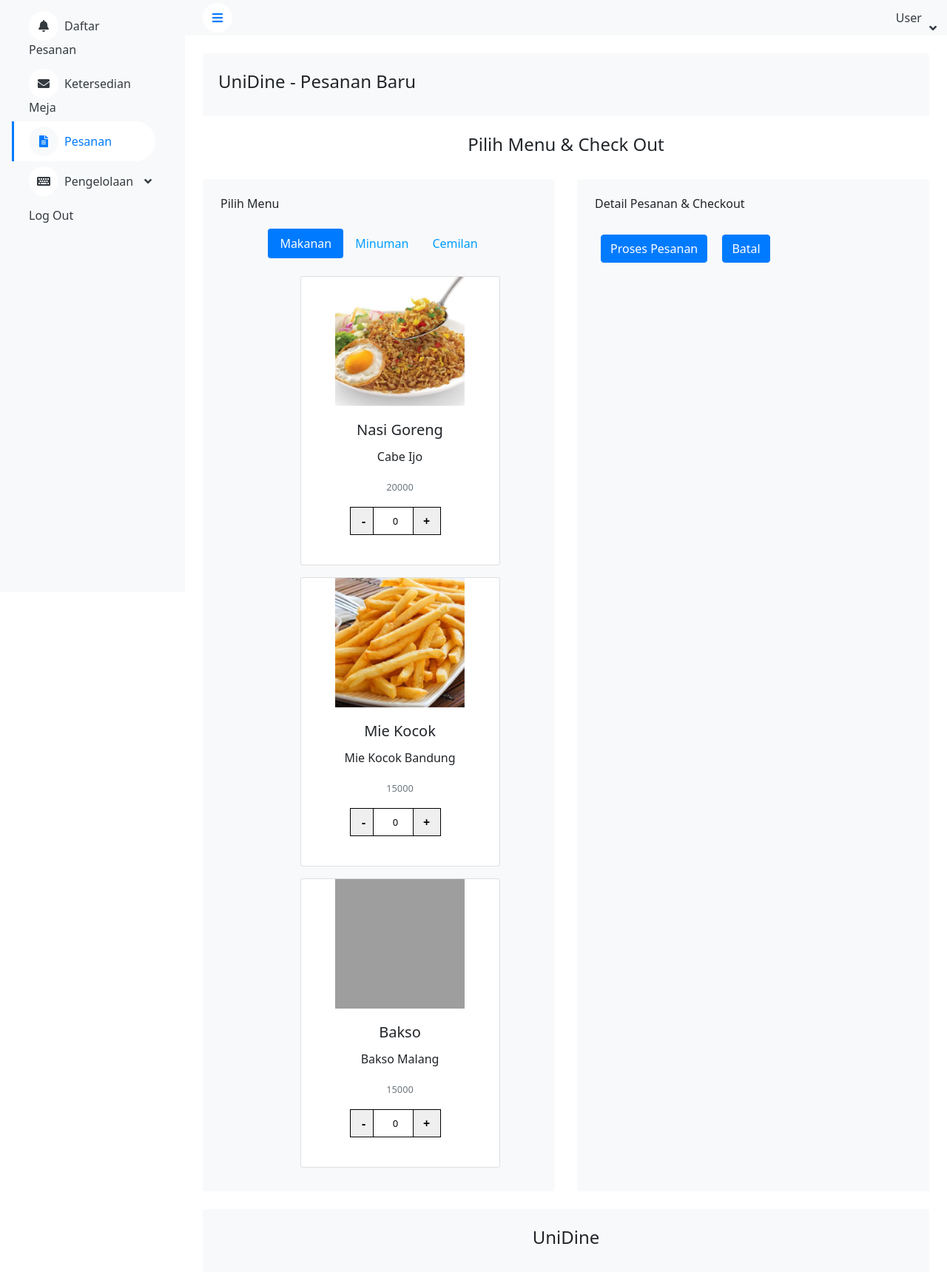
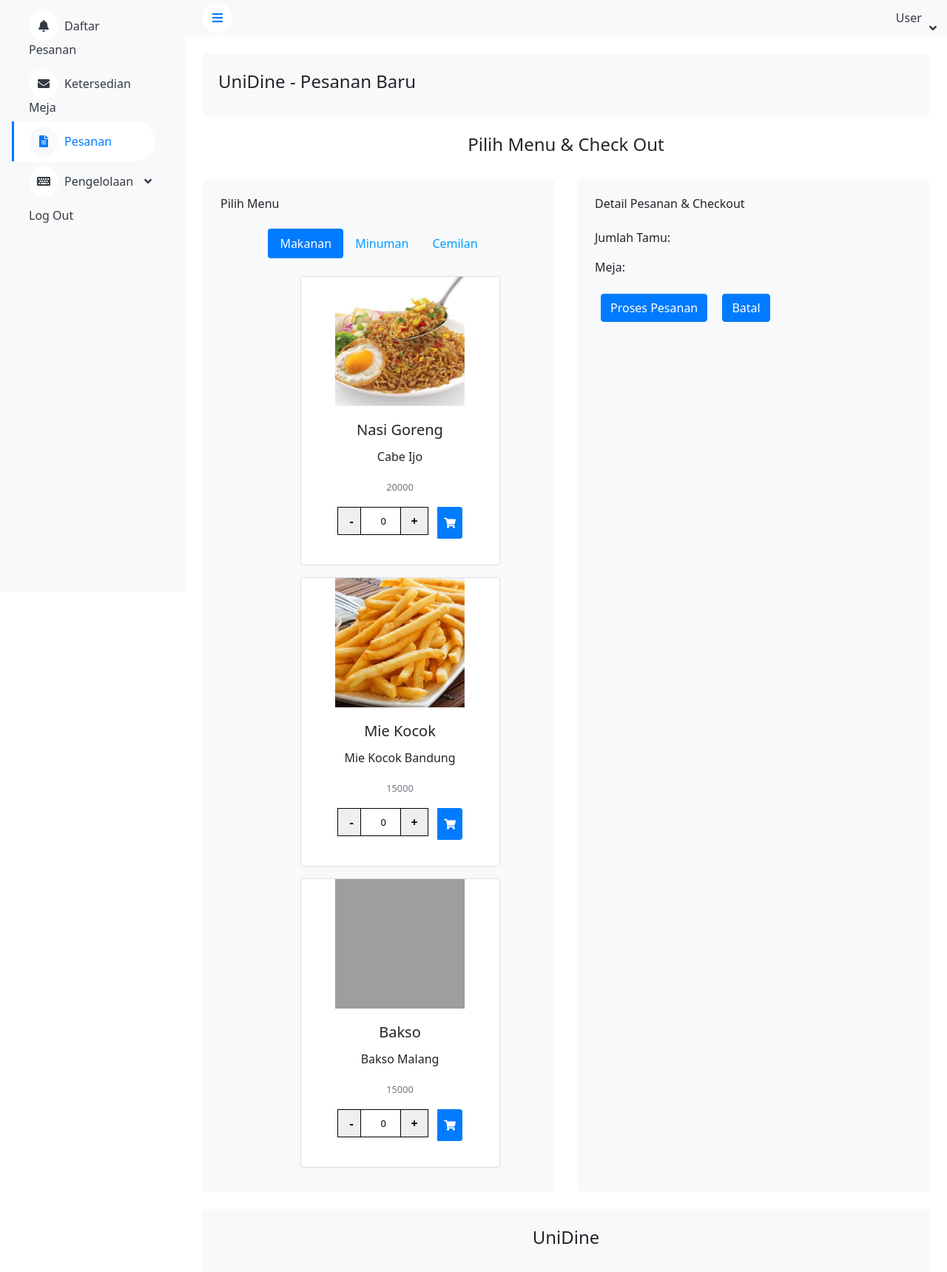
Before and after one commit to dafaaaaaa/UniDine, a PHP site: page /PesananBaru.php in a window 1280 px wide. Shown: the whole page at 74% size. Run offline with PHP 8.4, Linux system fonts and the light colour scheme; data comes from the database, SQL or seed files in the repository; data that the repository does not hold is empty; some libraries are stand-ins or nearby versions; grey boxes are pictures that could not be loaded.

Commit message:
session di PesasnanBaru

```diff
--- a/PesananBaru.php
+++ b/PesananBaru.php
@@ -138,6 +138,8 @@
                                                                     <input type="button" value="-" class="button-minus" data-field="quantity">
                                                                     <input type="number" step="1" max="" value="0" name="quantity" class="quantity-field">
                                                                     <input type="button" value="+" class="button-plus" data-field="quantity">
+                                                                    <button class="btn btn-primary btn-sm" type="submit" name="submit">
+                                                                    <i class="fa fa-shopping-cart"></i>
                                                                 </div>
                                                             </div>
                                                     </div>
@@ -165,6 +167,8 @@
                                                                 <input type="button" value="-" class="button-minus" data-field="quantity">
                                                                 <input type="number" step="1" max="" value="0" name="quantity" class="quantity-field">
                                                                 <input type="button" value="+" class="button-plus" data-field="quantity">
+                                                                <button class="btn btn-primary btn-sm" type="submit" name="submit">
+                                                                <i class="fa fa-shopping-cart"></i>
                                                             </div>
                                                         </div>
                                                 </div>
@@ -192,6 +196,8 @@
                                                             <input type="button" value="-" class="button-minus" data-field="quantity">
                                                             <input type="number" step="1" max="" value="0" name="quantity" class="quantity-field">
                                                             <input type="button" value="+" class="button-plus" data-field="quantity">
+                                                            <button class="btn btn-primary btn-sm" type="submit" name="submit">
+                                                            <i class="fa fa-shopping-cart"></i>
                                                             </div>
                                                         </div>
                                                     </div>
@@ -209,13 +215,22 @@
                                     <h6 class="mb-0">Detail Pesanan & Checkout</h6>
                                 </div>
                                 <?php
-                                    $hasil = mysqli_query($koneksi, "SELECT * FROM pesanan");
-                                    while ($h = mysqli_fetch_array($hasil)) {
+                                if ($_SERVER["REQUEST_METHOD"] == "POST") {
+                                    // Tangani data yang dikirim dari form
+                                    $mejaDipilih = $_POST["nmeja"];
+                                    $jumlahTamu = $_POST["jumlahtamu"];
+
+                                    // Simpan nomor meja dan jumlah tamu dalam sesi
+                                    $_SESSION["meja_dipilih"] = $mejaDipilih;
+                                    $_SESSION['jumlah_tamu'] = $jumlahTamu;
+                                }
                                 ?>
-                                <p>Jumlah Tamu : <?= $h['jumlah_tamu']; ?></p>
-                                <p>Meja :<?= $h['no_meja']; ?> </p>
-                                <?php } ?>
-                                <a href="DetailPesanan.php"><button type="button" class="btn btn-primary m-2">Proses Pesanan</button></a>
+                                <form method="post" action="DetailPesanan.php">
+                                <input type="hidden" class="form-control" id="jumlahtamu" name="jumlahtamu" value="<?= isset($_SESSION["jumlah_tamu"]) ? $_SESSION["jumlah_tamu"] : ""; ?> ">
+                                <p>Jumlah Tamu: <?= isset($_SESSION["jumlah_tamu"]) ? $_SESSION["jumlah_tamu"] : ""; ?></p>
+                                <input type="hidden" name="nmeja" id="nmeja" value="<?= isset($_SESSION["meja_dipilih"]) ? $_SESSION["meja_dipilih"] : ""; ?> ">
+                                <p>Meja: <?= isset($_SESSION["meja_dipilih"]) ? $_SESSION["meja_dipilih"] : ""; ?></p>
+                                <button type="submit" class="btn btn-primary m-2">Proses Pesanan</button></a>
                                 <a href="Pesanan.php"><button type="button" class="btn btn-primary m-2">Batal</button></a>
                             </div>
                         </div>
```
Also changed, not shown: DetailPesanan.php (+16 -6 lines), Pesanan.php (+5 -5 lines), piccireng.jpeg (deleted).
